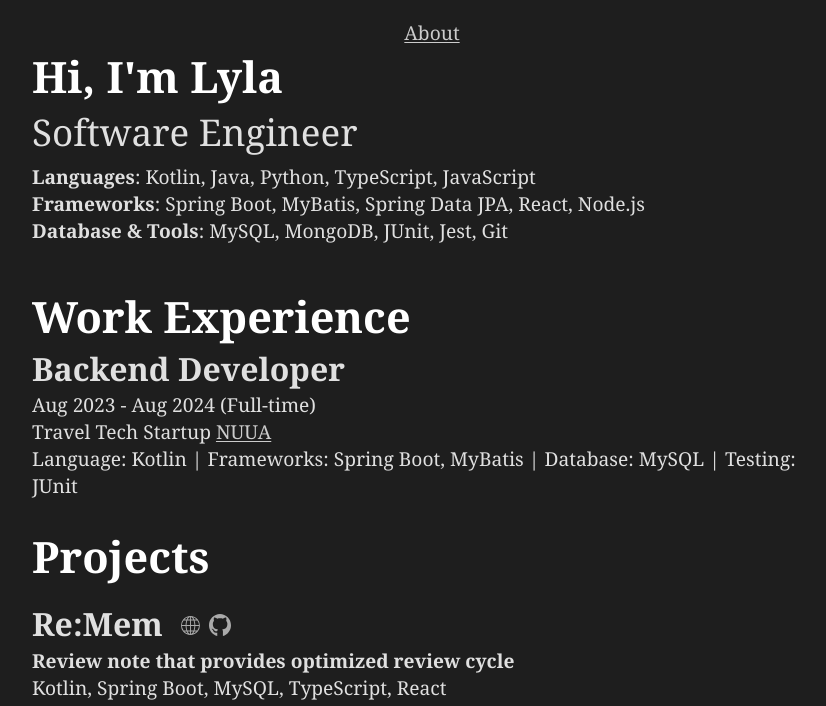
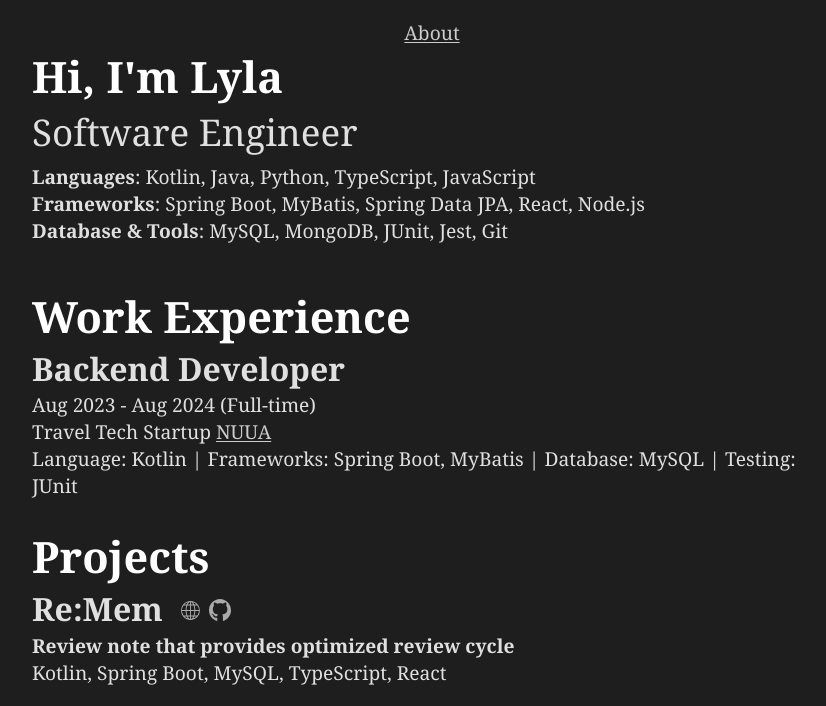
Before and after one commit to lylaminju/personal-website, a plain HTML site: page index.html in a window 1280 px wide. Shown: the top 706 px of the page, without its empty margins (208-1034 px from the left). Drawn offline with Linux system fonts and the light colour scheme.

Commit message:
style: modify project-box margin

```diff
--- a/styles/styles.css
+++ b/styles/styles.css
@@ -49,7 +49,7 @@ li {
 }
 
 .project-box {
-  margin: 15px 0;
+  margin-bottom: 1.4rem;
 
   .explanation {
     font-weight: 600;
```
